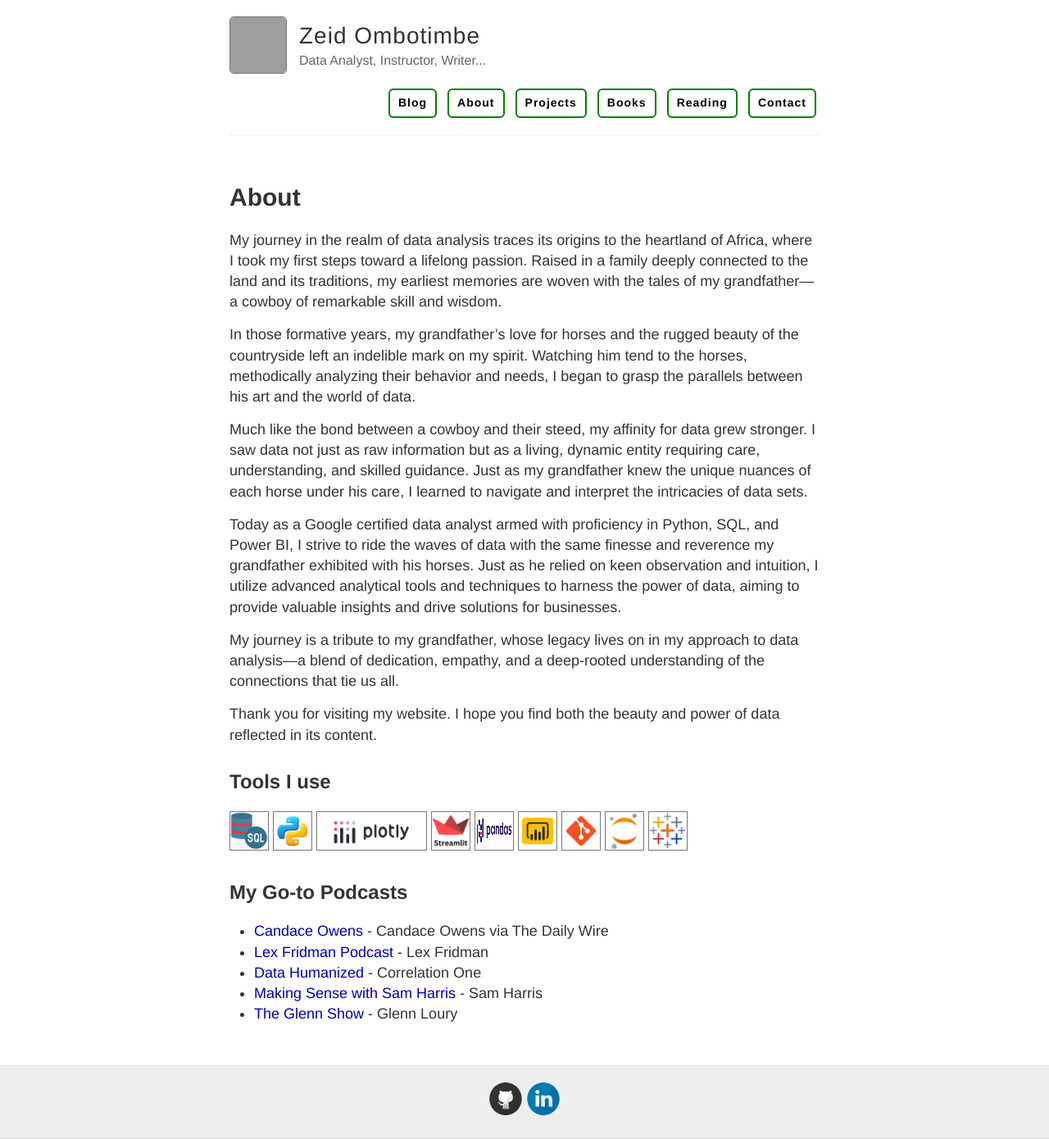
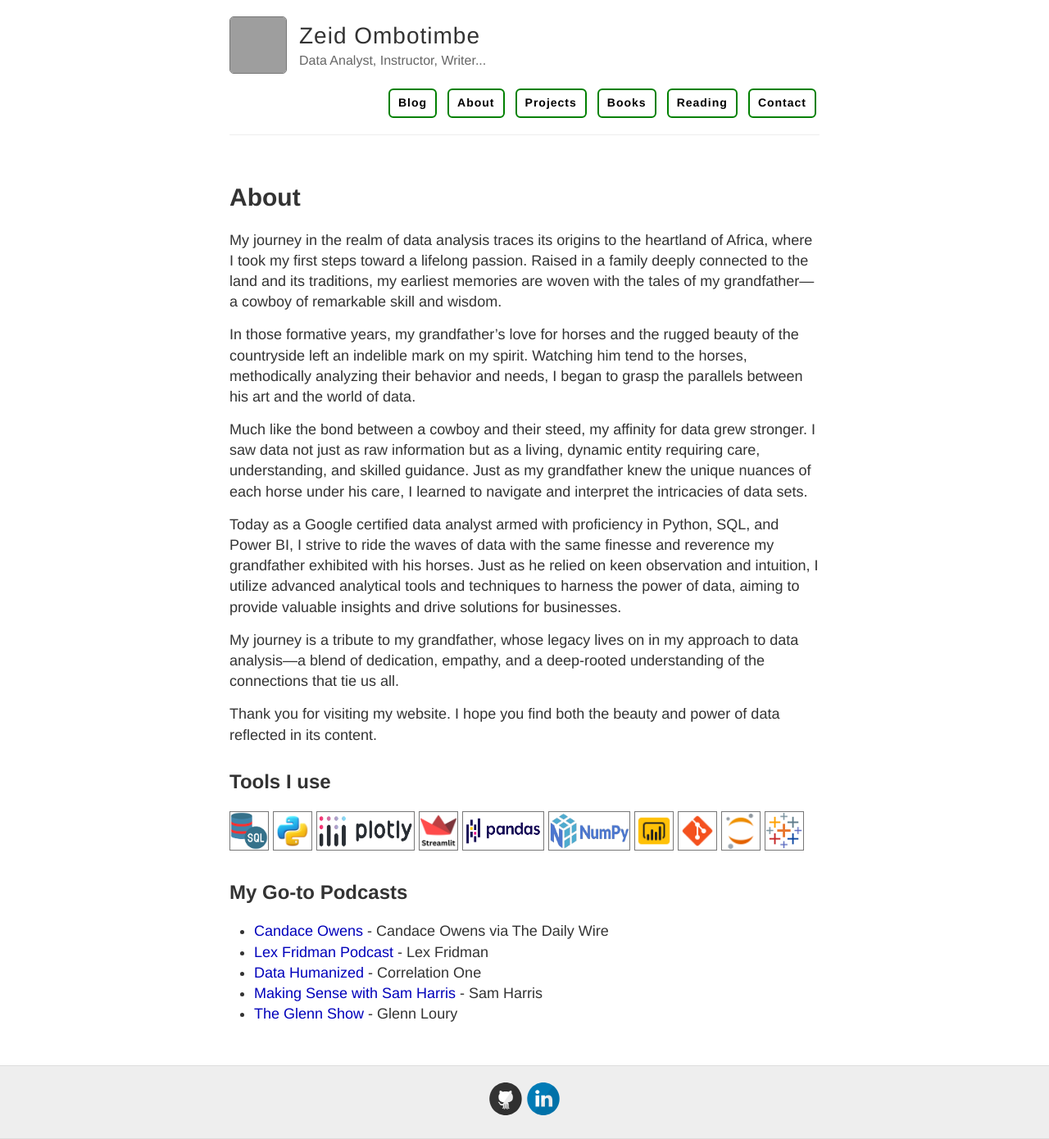
Before and after one commit to obtbe/zeidombo.github.io, a Jekyll site: the page built from about.md, in a window 1280 px wide. Shown: the whole page at 82% size. Built offline with Jekyll 4.4.1, drawn with Linux system fonts in a browser that asks for light colours; our own code applies the rules of GitHub Pages for plain Markdown files; grey boxes are pictures that could not be loaded.

Commit message:
Resized b**es

```diff
--- a/about.md
+++ b/about.md
@@ -25,9 +25,10 @@ Thank you for visiting my website. I hope you find both the beauty and power of
 <div class="tool-icons">
   <img src="/images/sql.png" alt="SQL Icon" width="48" height="48">
   <img src="/images/python.png" alt="Python Icon" width="48" height="48">
-  <img src="/images/plotly.png" alt="Plotly Icon" width="135" height="48">
+  <img src="/images/plotly.png" alt="Plotly Icon" width="120" height="48">
   <img src="/images/streamlit.png" alt="Streamlit Icon" width="48" height="48">
-  <img src="/images/pandas.png" alt="Pandas Icon" width="48" height="48">
+  <img src="/images/pandas.png" alt="Pandas Icon" width="100" height="48">
+  <img src="/images/numpy.png" alt="Numpy Icon" width="100" height="48">
   <img src="/images/powerbi.png" alt="Power BI Icon" width="48" height="48">
   <img src="/images/git.png" alt="Git Icon" width="48" height="48">
   <img src="/images/jupyter.png" alt="Jupyter Icon" width="48" height="48">
```
Also changed, not shown: images/numpy.png, images/plotly.png.
